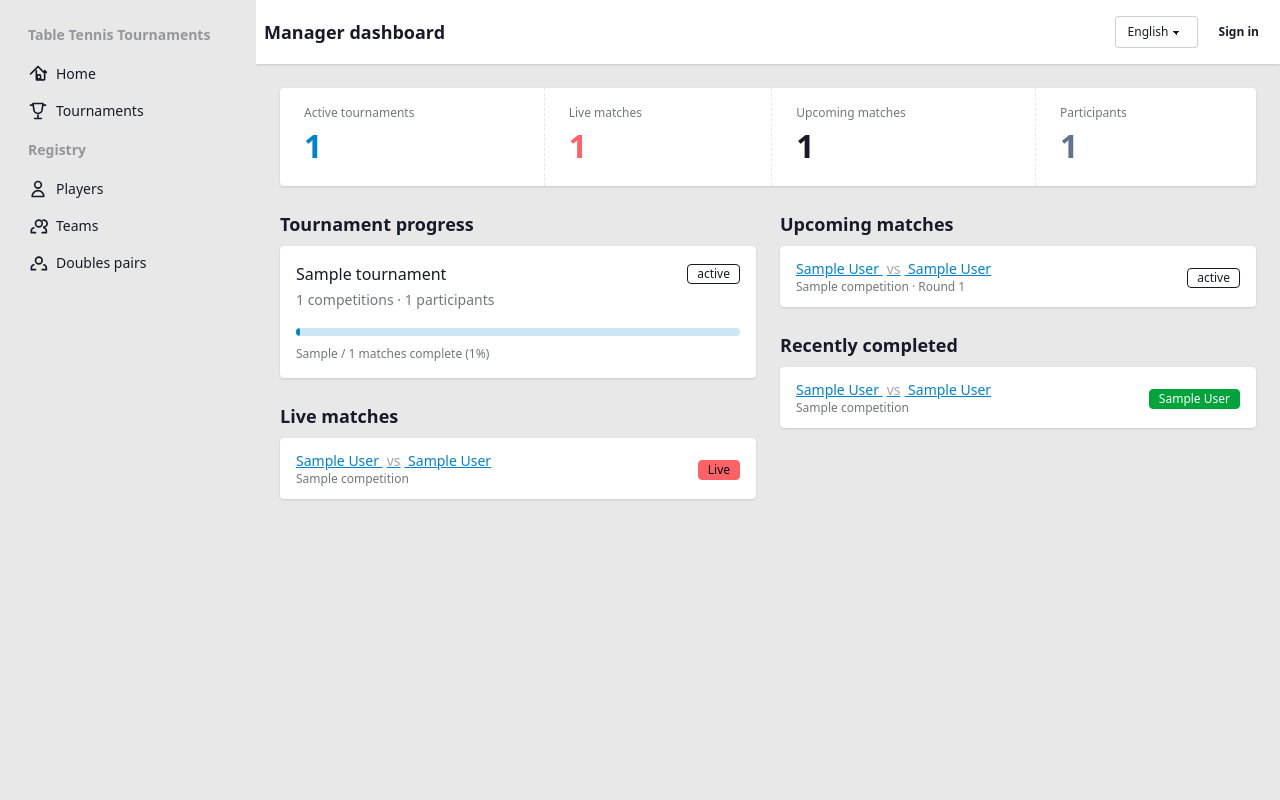
After one commit to khazaei210/tt, a Django app: template apps/tournaments/templates/tournaments/manager_dashboard.html in a window 1280 px wide. The commit adds this page. Run offline with Django 5.2, Linux system fonts and the light colour scheme; the template is opened without the code that fills it: most values are stand-ins (such as "Sample title", 1, 10 or a date in 2020); style sheets or scripts are compiled from the project's sources.

Commit message:
Add Tournament Manager dashboard (Phase 8)
Adds a manager dashboard (CLAUDE.md section 25) showing the tournaments
a user manages (or every tournament, for a superuser): per-tournament
progress, live matches, upcoming matches, and recently completed
matches. Scoped via a new build_manager_dashboard service that uses
annotated aggregation to stay to a fixed number of queries regardless
of tournament count.

Table utilization is left out (no Table/Venue model exists yet), and
full per-group standings are intentionally kept off the dashboard and
one click away on each group's page, to avoid recomputing every
group's table on every dashboard load.

Co-Authored-By: Claude Sonnet 5 <noreply@anthropic.com>
Claude-Session: https://claude.ai/code/session_01PTCrAd6H6X7fdsQBRZGZjB

```diff
--- /dev/null
+++ b/apps/tournaments/templates/tournaments/manager_dashboard.html
@@ -0,0 +1,145 @@
+{% extends "base.html" %}
+{% load i18n %}
+
+{% block title %}{% translate "Manager dashboard" %}{% endblock %}
+{% block page_title %}{% translate "Manager dashboard" %}{% endblock %}
+
+{% block content %}
+{% if not dashboard.tournaments %}
+    <div class="hero bg-base-100 rounded-box shadow py-16">
+        <div class="hero-content text-center">
+            <div class="max-w-md">
+                <h2 class="text-xl font-semibold mb-2">{% translate "No tournaments to manage" %}</h2>
+                <p class="text-base-content/60 mb-4">
+                    {% translate "You don't have a Tournament Admin or Manager role on any tournament yet." %}
+                </p>
+                <a href="{% url 'tournaments:list' %}" class="btn btn-primary">{% translate "Browse tournaments" %}</a>
+            </div>
+        </div>
+    </div>
+{% else %}
+    <div class="stats stats-vertical lg:stats-horizontal shadow bg-base-100 w-full mb-6">
+        <div class="stat">
+            <div class="stat-title">{% translate "Active tournaments" %}</div>
+            <div class="stat-value text-primary">{{ dashboard.active_tournament_count }}</div>
+        </div>
+        <div class="stat">
+            <div class="stat-title">{% translate "Live matches" %}</div>
+            <div class="stat-value text-error">{{ dashboard.live_matches|length }}</div>
+        </div>
+        <div class="stat">
+            <div class="stat-title">{% translate "Upcoming matches" %}</div>
+            <div class="stat-value">{{ dashboard.upcoming_matches|length }}</div>
+        </div>
+        <div class="stat">
+            <div class="stat-title">{% translate "Participants" %}</div>
+            <div class="stat-value text-secondary">{{ dashboard.total_participants }}</div>
+        </div>
+    </div>
+
+    <div class="grid gap-6 lg:grid-cols-2">
+        <div>
+            <h2 class="text-lg font-semibold mb-2">{% translate "Tournament progress" %}</h2>
+            <div class="space-y-3 mb-6">
+                {% for row in dashboard.tournaments %}
+                <a href="{% url 'tournaments:detail' row.tournament.pk %}"
+                   class="block bg-base-100 rounded-box shadow p-4 hover:shadow-md transition-shadow">
+                    <div class="flex items-center justify-between gap-2 mb-1">
+                        <span class="font-medium">{{ row.tournament.name }}</span>
+                        <span class="badge badge-outline badge-sm">{{ row.tournament.get_status_display }}</span>
+                    </div>
+                    <div class="text-sm text-base-content/60 mb-2">
+                        {% blocktranslate with c=row.competition_count p=row.participant_count %}{{ c }} competitions · {{ p }} participants{% endblocktranslate %}
+                    </div>
+                    {% if row.total_matches %}
+                        <progress class="progress progress-primary w-full" value="{{ row.progress_percent }}" max="100"></progress>
+                        <div class="text-xs text-base-content/60 mt-1">
+                            {% blocktranslate with done=row.completed_matches total=row.total_matches pct=row.progress_percent %}{{ done }} / {{ total }} matches complete ({{ pct }}%){% endblocktranslate %}
+                        </div>
+                    {% else %}
+                        <div class="text-xs text-base-content/60">{% translate "No matches scheduled yet." %}</div>
+                    {% endif %}
+                </a>
+                {% endfor %}
+            </div>
+
+            <h2 class="text-lg font-semibold mb-2">{% translate "Live matches" %}</h2>
+            <div class="overflow-x-auto bg-base-100 rounded-box shadow mb-6">
+                <table class="table">
+                    <tbody>
+                        {% for match in dashboard.live_matches %}
+                        <tr>
+                            <td>
+                                <a href="{% url 'matches:detail' match.pk %}" class="link link-primary">
+                                    {{ match.participant_a.display_name|default:"—" }}
+                                    <span class="text-base-content/40 mx-1">{% translate "vs" %}</span>
+                                    {{ match.participant_b.display_name|default:"—" }}
+                                </a>
+                                <div class="text-xs text-base-content/60">{{ match.competition.name }}</div>
+                            </td>
+                            <td class="text-right"><span class="badge badge-error badge-sm">{% translate "Live" %}</span></td>
+                        </tr>
+                        {% empty %}
+                        <tr><td class="text-center text-base-content/60 py-6">{% translate "No live matches right now." %}</td></tr>
+                        {% endfor %}
+                    </tbody>
+                </table>
+            </div>
+        </div>
+
+        <div>
+            <h2 class="text-lg font-semibold mb-2">{% translate "Upcoming matches" %}</h2>
+            <div class="overflow-x-auto bg-base-100 rounded-box shadow mb-6">
+                <table class="table">
+                    <tbody>
+                        {% for match in dashboard.upcoming_matches %}
+                        <tr>
+                            <td>
+                                <a href="{% url 'matches:detail' match.pk %}" class="link link-primary">
+                                    {{ match.participant_a.display_name|default:"TBD" }}
+                                    <span class="text-base-content/40 mx-1">{% translate "vs" %}</span>
+                                    {{ match.participant_b.display_name|default:"TBD" }}
+                                </a>
+                                <div class="text-xs text-base-content/60">
+                                    {{ match.competition.name }} · {% blocktranslate with n=match.round_number %}Round {{ n }}{% endblocktranslate %}
+                                </div>
+                            </td>
+                            <td class="text-right"><span class="badge badge-outline badge-sm">{{ match.get_status_display }}</span></td>
+                        </tr>
+                        {% empty %}
+                        <tr><td class="text-center text-base-content/60 py-6">{% translate "No upcoming matches." %}</td></tr>
+                        {% endfor %}
+                    </tbody>
+                </table>
+            </div>
+
+            <h2 class="text-lg font-semibold mb-2">{% translate "Recently completed" %}</h2>
+            <div class="overflow-x-auto bg-base-100 rounded-box shadow mb-6">
+                <table class="table">
+                    <tbody>
+                        {% for match in dashboard.recent_completed_matches %}
+                        <tr>
+                            <td>
+                                <a href="{% url 'matches:detail' match.pk %}" class="link link-primary">
+                                    {{ match.participant_a.display_name|default:"—" }}
+                                    <span class="text-base-content/40 mx-1">{% translate "vs" %}</span>
+                                    {{ match.participant_b.display_name|default:"—" }}
+                                </a>
+                                <div class="text-xs text-base-content/60">{{ match.competition.name }}</div>
+                            </td>
+                            <td class="text-right">
+                                {% if match.winner %}
+                                    <span class="badge badge-success badge-sm">{{ match.winner.display_name }}</span>
+                                {% endif %}
+                            </td>
+                        </tr>
+                        {% empty %}
+                        <tr><td class="text-center text-base-content/60 py-6">{% translate "No completed matches yet." %}</td></tr>
+                        {% endfor %}
+                    </tbody>
+                </table>
+            </div>
+        </div>
+    </div>
+{% endif %}
+{% endblock %}
--- a/apps/tournaments/urls.py
+++ b/apps/tournaments/urls.py
@@ -5,6 +5,7 @@ from . import views
 app_name = "tournaments"
 
 urlpatterns = [
+    path("dashboard/", views.manager_dashboard, name="manager_dashboard"),
     path("", views.TournamentListView.as_view(), name="list"),
     path("add/", views.TournamentCreateView.as_view(), name="add"),
     path("<int:pk>/", views.TournamentDetailView.as_view(), name="detail"),
--- a/templates/base.html
+++ b/templates/base.html
@@ -89,13 +89,23 @@
                     </a>
                 </li>
                 <li>
-                    <a href="{% url 'tournaments:list' %}" class="{% if rm.app_name == 'tournaments' %}menu-active{% endif %}">
+                    <a href="{% url 'tournaments:list' %}" class="{% if rm.app_name == 'tournaments' and rm.url_name != 'manager_dashboard' %}menu-active{% endif %}">
                         <svg xmlns="http://www.w3.org/2000/svg" class="h-5 w-5" fill="none" viewBox="0 0 24 24" stroke="currentColor" stroke-width="2">
                             <path stroke-linecap="round" stroke-linejoin="round" d="M8 21h8m-4-4v4M6 3h12l-1 7a5 5 0 01-10 0L6 3zM3 5h3M18 5h3" />
                         </svg>
                         {% translate "Tournaments" %}
                     </a>
                 </li>
+                {% if user.is_authenticated %}
+                <li>
+                    <a href="{% url 'tournaments:manager_dashboard' %}" class="{% if rm.url_name == 'manager_dashboard' %}menu-active{% endif %}">
+                        <svg xmlns="http://www.w3.org/2000/svg" class="h-5 w-5" fill="none" viewBox="0 0 24 24" stroke="currentColor" stroke-width="2">
+                            <path stroke-linecap="round" stroke-linejoin="round" d="M4 5a1 1 0 011-1h4a1 1 0 011 1v4a1 1 0 01-1 1H5a1 1 0 01-1-1V5zM14 5a1 1 0 011-1h4a1 1 0 011 1v4a1 1 0 01-1 1h-4a1 1 0 01-1-1V5zM4 15a1 1 0 011-1h4a1 1 0 011 1v4a1 1 0 01-1 1H5a1 1 0 01-1-1v-4zM14 15a1 1 0 011-1h4a1 1 0 011 1v4a1 1 0 01-1 1h-4a1 1 0 01-1-1v-4z" />
+                        </svg>
+                        {% translate "Manager dashboard" %}
+                    </a>
+                </li>
+                {% endif %}
                 <li class="menu-title">{% translate "Registry" %}</li>
                 <li>
                     <a href="{% url 'players:list' %}" class="{% if rm.app_name == 'players' and 'pair' not in rm.url_name %}menu-active{% endif %}">
```
Also changed, not shown: apps/tournaments/services/dashboard.py (added, +135 -0 lines), apps/tournaments/tests/test_dashboard.py (added, +167 -0 lines), apps/tournaments/views.py (+13 -0 lines).
